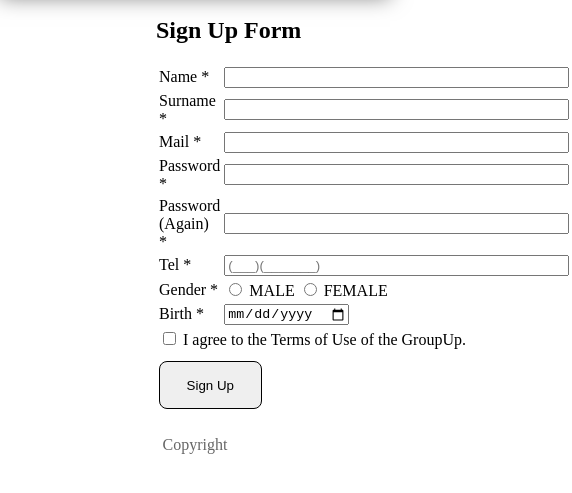
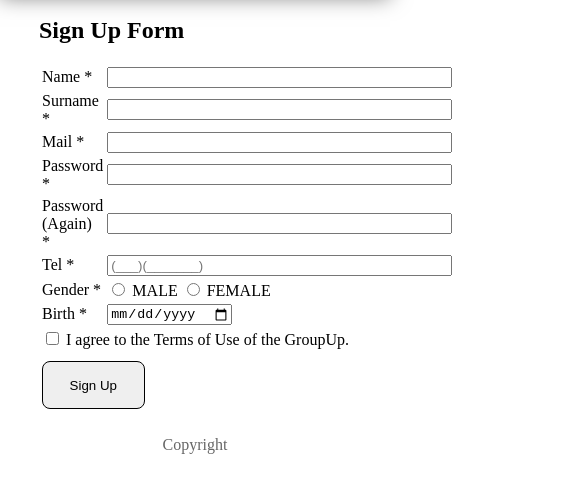
Before and after one commit to mertercoban/GroupUp, a plain HTML site: page signup/index.html in a window 390 px wide. Shown: the part 83-576 px from the top of the page, 572 px wide, since content can reach past the window. Drawn offline with Linux system fonts and the light colour scheme.

Commit message:
update css create group css

```diff
--- a/my-groups/create/create-group.css
+++ b/my-groups/create/create-group.css
@@ -17,3 +17,9 @@ form{
     border-radius: 8px;
     border: solid 1px;
 }
+
+@media (max-width: 500px) {
+    form {
+        margin-left: 10%;
+    }
+}
```
